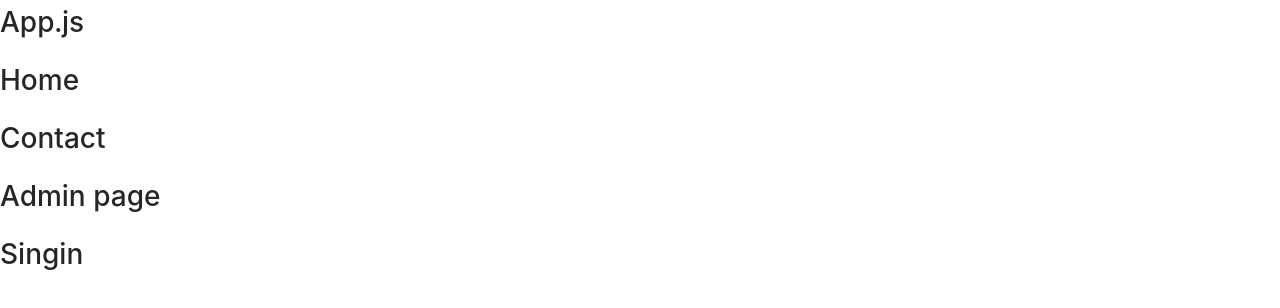
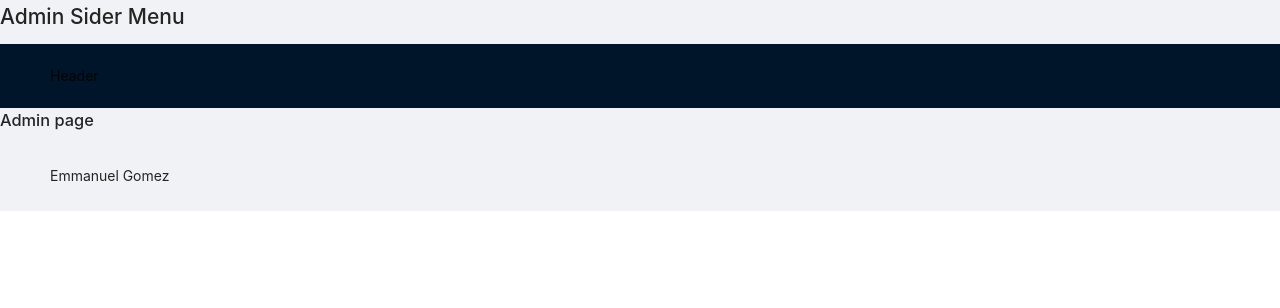
Before and after one commit to Gomez5sh/gomez5sh, a React (Create React App) app in the folder client/: page /admin in a window 1280 px wide. Shown: the top 308 px of the page. Built offline with nearby package versions, Linux system fonts and the light colour scheme.

Commit message:
[ADD] CLIENT: Add routes for admin page

```diff
--- a/client/src/App.js
+++ b/client/src/App.js
@@ -1,19 +1,30 @@
 import React from "react";
-import Admin from "./Pages/Admin";
-import SingIn from "./Pages/Admin/SingIn";
-import Home from "./Pages/Home";
-import Contact from "./Pages/Contact";
+import { BrowserRouter as Router, Route, Switch } from "react-router-dom";
+import routes from "./config/routes";
+import AdminHome from "./Pages/Admin";
+
 import "./App.scss";
 
 function App() {
   return (
-    <div>
-      <h1>App.js</h1>
-      <Home />
-      <Contact />
-      <Admin />
-      <SingIn />
-    </div>
+    <Router>
+      <Switch>
+        {routes.map((route, index) => (
+          <RouterWEhitSubRoutes key={index} {...route} />
+        ))}
+      </Switch>
+    </Router>
+  );
+}
+
+function RouterWEhitSubRoutes(route) {
+  console.log(route);
+  return (
+    <Route
+      path={route.path}
+      exact={route.exact}
+      render={(props) => <route.component routes={route.routes} {...props} />}
+    />
   );
 }
 
--- /dev/null
+++ b/client/src/config/routes.js
@@ -0,0 +1,29 @@
+// Layout
+import LayoutAdmin from "../layouts/LayoutAdmin";
+
+//Admin Pages
+
+import AdminHome from "../Pages/Admin";
+import AdminSingIn from "../Pages/Admin/SingIn";
+
+const routes = [
+  {
+    path: "/admin",
+    component: LayoutAdmin,
+    exact: false,
+    routes: [
+      {
+        path: "/admin",
+        component: AdminHome,
+        exact: true,
+      },
+      {
+        path: "/admin/login",
+        component: AdminSingIn,
+        exact: true,
+      },
+    ],
+  },
+];
+
+export default routes;
--- /dev/null
+++ b/client/src/layouts/LayoutAdmin.js
@@ -0,0 +1,37 @@
+import React from "react";
+import { Route } from "react-router-dom";
+import { Layout } from "antd";
+
+import "./LayoutAdmin.scss";
+//import routes from "../config/routes";
+
+export default function LayoutAdmin(props) {
+  const { routes } = props;
+  const { Header, Content, Footer } = Layout;
+
+  return (
+    <Layout>
+      <h2>Admin Sider Menu</h2>
+      <Layout>
+        <Header>Header</Header>
+        <Content>
+          <LoadRouters routes={routes} />
+        </Content>
+        <Footer>Emmanuel Gomez</Footer>
+      </Layout>
+    </Layout>
+  );
+}
+
+function LoadRouters(props) {
+  const { routes } = props;
+
+  return routes.map((route, index) => (
+    <Route
+      key={index}
+      path={route.path}
+      exact={route.exact}
+      component={route.component}
+    />
+  ));
+}
--- a/client/src/layouts/LayoutBasic.js
+++ b/client/src/layouts/LayoutBasic.js
@@ -5,7 +5,7 @@ export default function LayoutAdmin() {
   return (
     <Layout>
       <h2>Menu Sider</h2>
-      <div>COntenido...</div>
+      <div>Contenido...</div>
       <h5>Footer...</h5>
     </Layout>
   );
```
Also changed, not shown: client/src/layouts/LatoutAdmin.js (deleted, +0 -12 lines), client/src/layouts/LayoutAdmin.scss (added).
